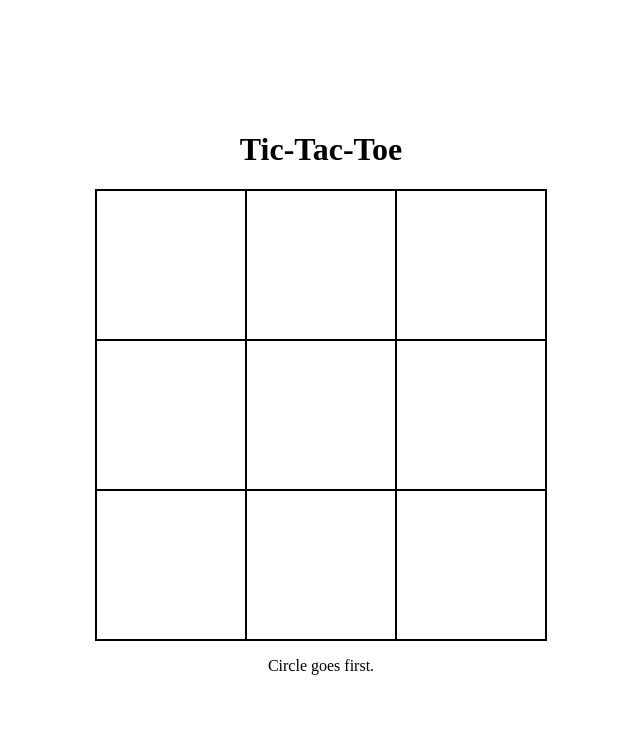
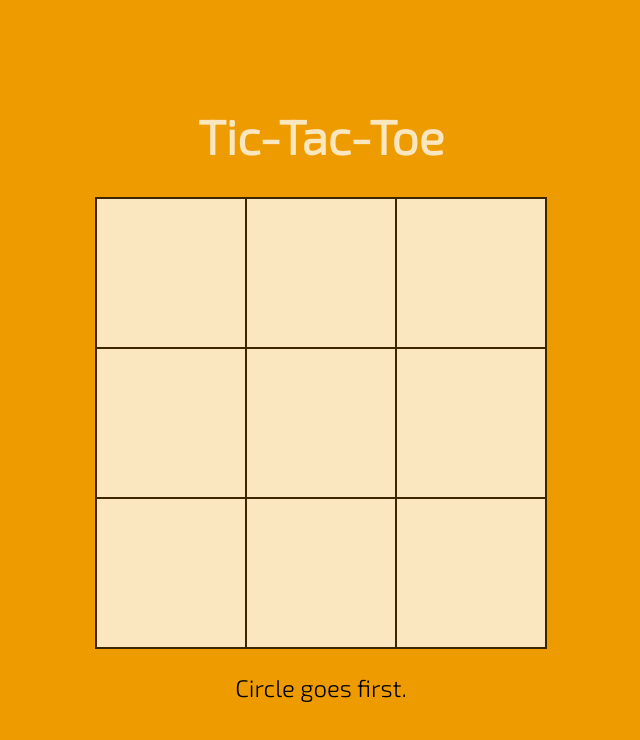
Before and after one commit to SouthFrank/The_Odin_Project, a plain HTML site: page Fundamentals/tic_tac_toe/index.html in a window 1280 px wide. Shown: the whole page, without its empty margins (319-959 px from the left). Drawn offline with Linux system fonts and the light colour scheme.

Commit message:
New font added (Exo 2), changes to background color, thickness of player circles

```diff
--- a/Fundamentals/tic_tac_toe/styles.css
+++ b/Fundamentals/tic_tac_toe/styles.css
@@ -1,6 +1,8 @@
 body {
 	margin: 0;
 	padding: 0;
+	font-family: 'Exo 2', sans-serif;
+	background-color: #ee9b00;
 	display: flex;
 	flex-direction: column;
 	height: 100vh;
@@ -8,10 +10,22 @@ body {
 	align-items: center;
 }
 
+h1 {
+	font-size: 3rem;
+	color: white;
+	opacity: 75%;
+}
+
+p {
+	font-size: 1.5rem;
+}
+
 #gameBoard {
 	height: 450px;
 	width: 450px;
-	border: 1px solid black;
+	background-color: white;
+	opacity: 75%;
+	border: 1.5px solid black;
 	display: flex;
 	flex-wrap: wrap;
 }
@@ -19,17 +33,18 @@ body {
 .square {
 	height: 150px;
 	width: 150px;
-	border: 1px solid black;
+	border: 1.5px solid black;
 	box-sizing: border-box;
 	display: flex;
 	justify-content: center;
 	align-items: center;
+	cursor: pointer;
 }
 
 .circle {
 	height: 130px;
 	width: 130px;
-	border: 10px solid green;
+	border: 12px solid green;
 	border-radius: 50%;
 	box-sizing: border-box;
 }
```
